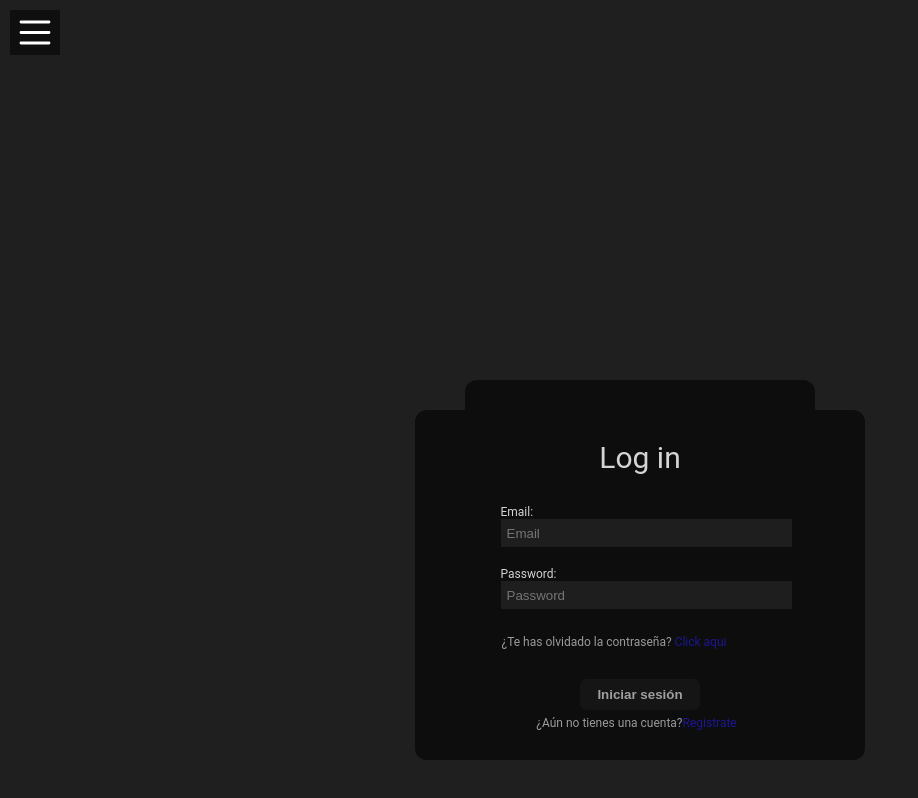
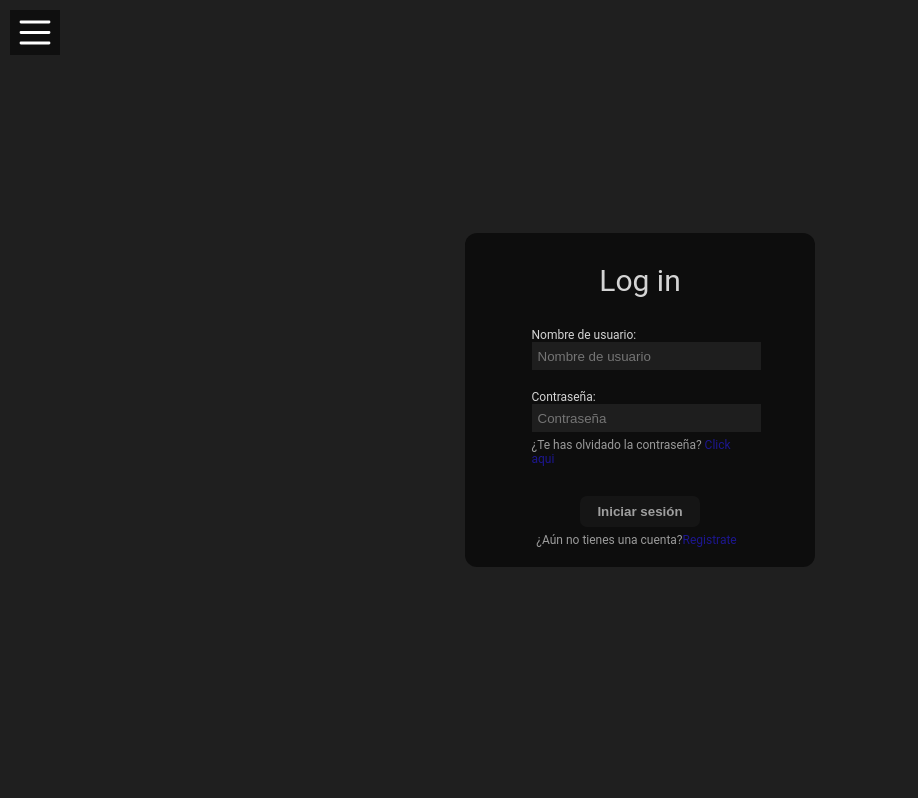
Before and after one commit to MarioAlva/EA-Backoffice, an Angular app: page /login in a window 1280 px wide. Shown: the whole page, without its empty margins (0-918 px from the left). Built offline with nearby package versions, Linux system fonts and the light colour scheme.

Commit message:
Arreglo del login

```diff
--- a/src/app/login/login.component.html
+++ b/src/app/login/login.component.html
@@ -1,27 +1,11 @@
 <div class="login-container">
     <div class="login" [style]="clickRegister || clickForgot ? 'margin-right: 260vw; position: absolute' : ''">
-
-        <form [formGroup]="loginForm" (ngSubmit)="onSubmit()" style="padding-bottom: 20px; width: 450px;" class="login" [style]="clickLogin ? 'margin-left: 0vw' : ''">
         <span class="login-header">Log in</span>
-                <label style=" margin-bottom: 20px;">Email:<input formControlName="email" [ngClass]="{ 'is-invalid': submitted && loginForm.controls.email.errors }" [style]="submitted && loginForm.controls.email.errors ? 'outline: 1px solid #b30000;' : ''" type="text" placeholder="Email" ></label>
-                <div *ngIf="submitted && loginForm.controls.email.errors" class="validation-error">
-                    <div *ngIf="loginForm.controls.email.errors.required">Is required</div>
-                </div>
-                <label style=" margin-bottom: 20px;">Password:<input formControlName="password" [ngClass]="{ 'is-invalid': submitted && loginForm.controls.password.errors }" [style]="submitted && loginForm.controls.password.errors ? 'outline: 1px solid #b30000;' : ''" type="password" placeholder="Password" ></label>
-                <div *ngIf="submitted && loginForm.controls.password.errors" class="validation-error">
-                    <div *ngIf="loginForm.controls.password.errors.required">Is required</div>
-
-                </div>
+            <label>Nombre de usuario:<input style="margin-bottom: 20px;" type="text" placeholder="Nombre de usuario"></label>
+            <label>Contraseña:<input required minlength="4" type="password" placeholder="Contraseña"></label>
             <span class="login-forgot">¿Te has olvidado la contraseña? <a class="auth-link" (click)="clickForgot = true">Click aqui</a></span>
-                <button class="login-button" (click)="sendLogin()"><b>Iniciar sesión</b></button>
-                <div *ngIf="userDataErr" class="validation-error">
-                    <div class="alert alert-success" role="alert">
-                        Los datos introducidos no son correctos
-                    </div>
-                </div>
-
+            <button class="login-button"><b>Iniciar sesión</b></button>
 		<span style="display: flex; justify-content: center; align-items: center;" class="login-forgot">¿Aún no tienes una cuenta? <a class="auth-link" (click)="clickRegister = true">Registrate</a></span>
-        </form>
     </div>
     <div class="back-button" [style]="clickRegister || clickForgot ? 'margin-right: 280vw' : ''" (click)="clickRegister = false; clickForgot = false">
     </div>
@@ -50,13 +34,8 @@
             <div *ngIf="registerForm.controls.password.errors.required">Is required</div>
         </div>
         <label>Repite la contraseña:<input [style]="submitted && registerForm.controls.repeatPass.errors ? 'outline: 1px solid #b30000;' : ''" style="margin-bottom: 20px;" formControlName="repeatPass" [ngClass]="{ 'is-invalid': submitted && registerForm.controls.name.errors }" type="password" placeholder="Repite la contraseña"></label>
-		<div *ngIf="submitted && (registerForm.controls.repeatPass.errors || !samepass)" class="validation-error">
-			<div *ngIf="registerForm.controls.repeatPass.errors" >
+		<div *ngIf="submitted && registerForm.controls.repeatPass.errors" class="validation-error">
             <div *ngIf="registerForm.controls.repeatPass.errors.required">Is required</div>
-        	</div>
-			<div>
-				<div *ngIf="registerForm.value.password !== registerForm.value.repeatPass">The password is not the same</div>
-			</div>
         </div>
         <label style=" margin-bottom: 0px;">Email<input [style]="submitted && registerForm.controls.email.errors ? 'outline: 1px solid #b30000;' : ''" formControlName="email" [ngClass]="{ 'is-invalid': submitted && registerForm.controls.name.errors }" type="email" placeholder="Email"></label>
         <div style="margin-top: 3px;" *ngIf="submitted && registerForm.controls.email.errors" class="validation-error">
@@ -64,7 +43,7 @@
             <div *ngIf="registerForm.controls.email.errors.email">Must be an email</div>
         </div>
 		<div style="display: inline-flex; align-items: center; margin-top: 5px;"><input style="width: 16px; margin-right: 10px;" type="radio"> <label style="width: 100%;">He leido y acepto todos los terminos</label></div>
-        <button class="login-button" (click)="sendRegister()"><b>Registrarse</b></button>
+        <button class="login-button"><b>Registrarse</b></button>
     </form>
     <div style="padding-bottom: 20px;" class="forgot" [style]="clickForgot ? 'margin-left: 0vw' : ''">
         <span class="login-header">Recuperar contraseña</span>
```
Lines whose indentation alone changed are shown as unchanged.
